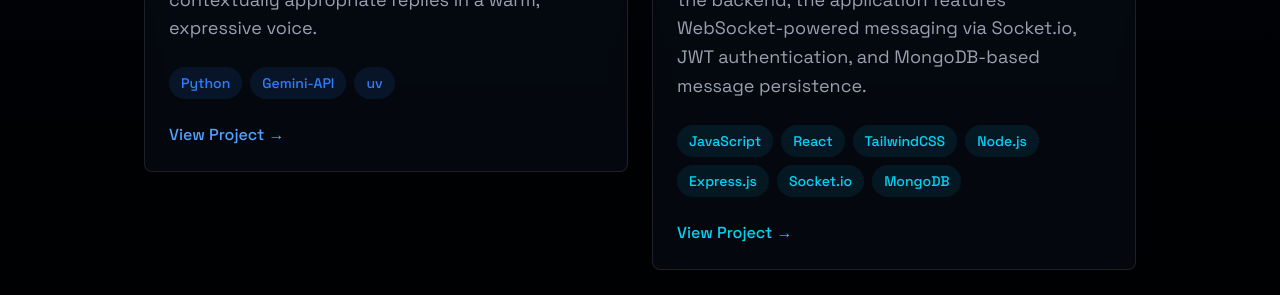
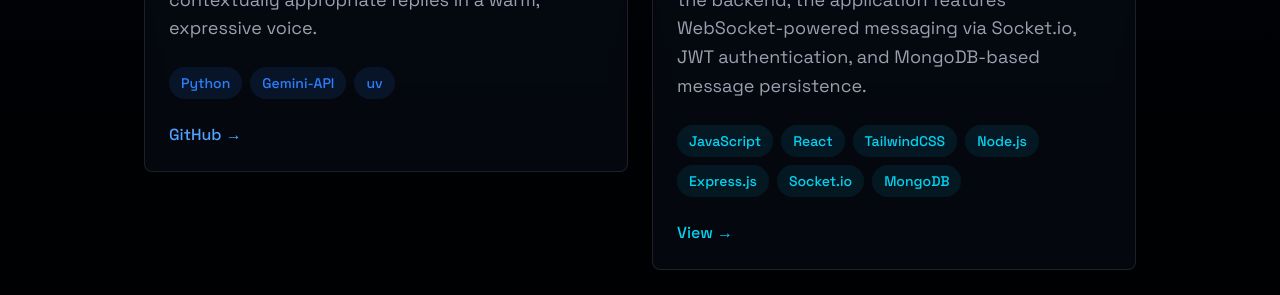
Before and after one commit to Spidy394/portfolio, a React (Vite) app: page / in a window 1280 px wide. Shown: the part 2520-2815 px from the top of the page. Built offline with nearby package versions, Linux system fonts and the light colour scheme.

Commit message:
Update Projects.jsx

```diff
--- a/src/components/sections/Projects.jsx
+++ b/src/components/sections/Projects.jsx
@@ -38,7 +38,7 @@ const Projects = () => {
                   href="https://github.com/Spidy394/AI-GF.git"
                   className="inline-flex items-center text-blue-400 hover:text-blue-300 transition-colors font-medium"
                 >
-                  View Project →
+                  GitHub →
                 </a>
               </div>
             </div>
@@ -68,7 +68,7 @@ const Projects = () => {
                   href="https://konvo-tme9.onrender.com/"
                   className="inline-flex items-center text-cyan-400 hover:text-cyan-300 transition-colors font-medium"
                 >
-                  View Project →
+                  View →
                 </a>
               </div>
             </div>
```
